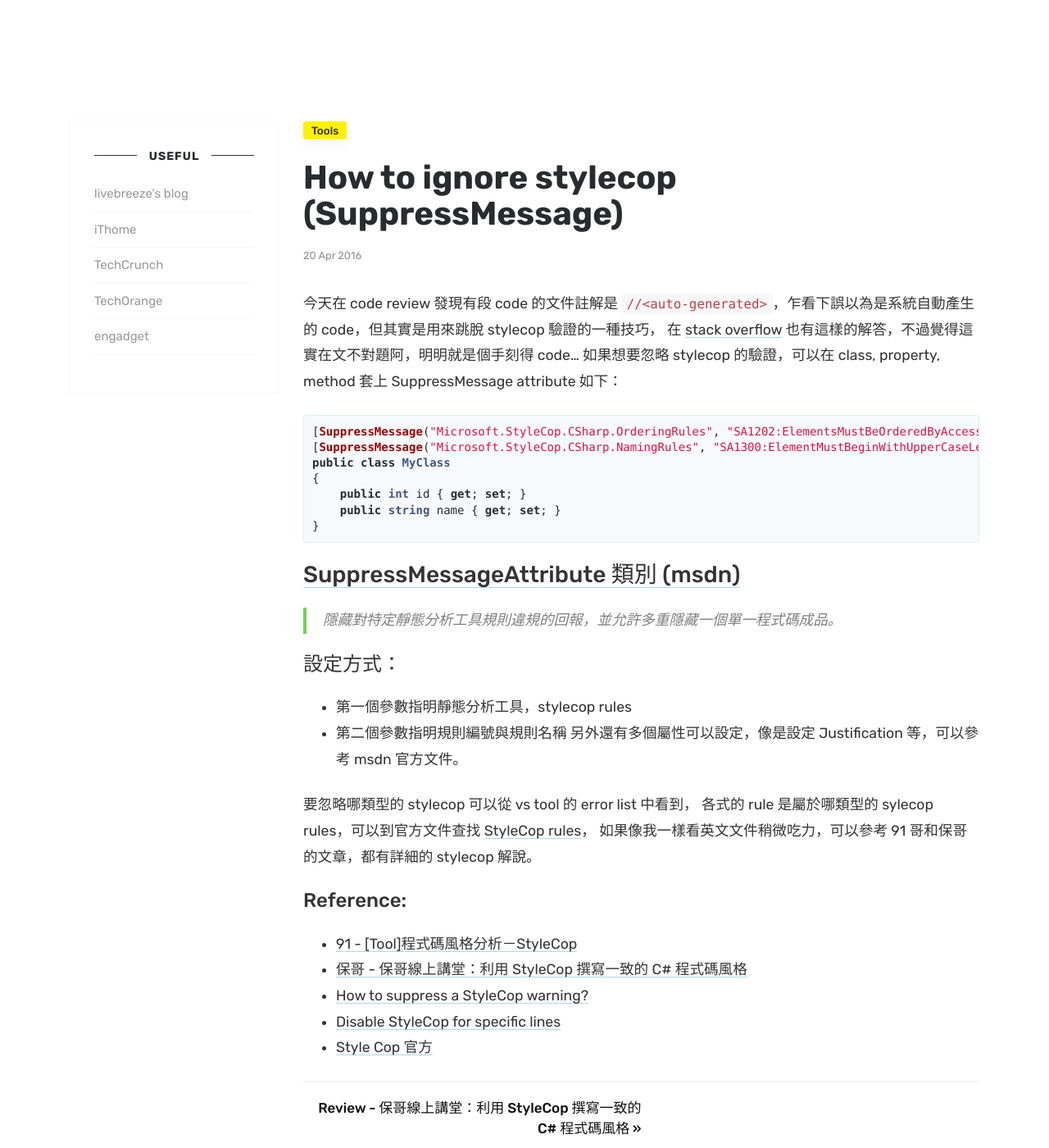
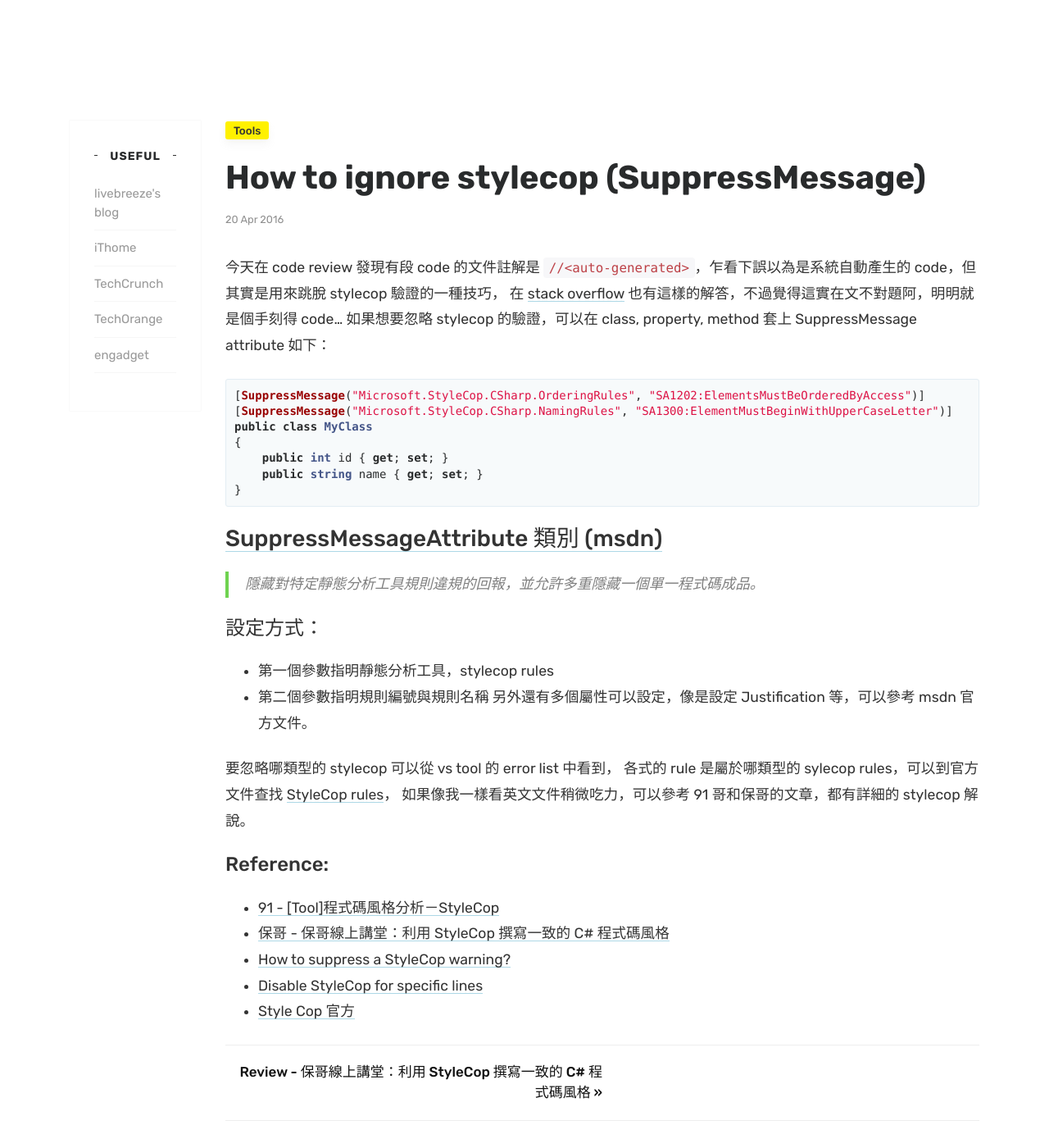
Before and after one commit to seanerge/seanerge.github.io, a Jekyll site: the page built from _posts/2016/2016-04-20-HowToIgnoreStylecopRules.md, in a window 1280 px wide and 1400 px high. Shown: the whole window at 82% size. Built offline with Jekyll 4.4.1, drawn with Linux system fonts in a browser that asks for light colours; comment, search, counter and statistics services are not loaded.

Commit message:
update style

```diff
--- a/_layouts/archive.html
+++ b/_layouts/archive.html
@@ -6,11 +6,11 @@ title: Archive
 <!-- Begin List Posts
 ================================================== -->
 <section class="row recent-posts">
-    <div class="col-md-4 col-lg-4">
+    <div class="col-md-2 col-lg-2">
         {% include sidebar.html %}
     </div>
 
-    <div class="col-md-8 col-lg-8">
+    <div class="col-md-10 col-lg-10">
         <div class="section-title">
             <h2><span>{{ page.type }} '{{ page.title }}'</span></h2>
         </div>
--- a/_layouts/post.html
+++ b/_layouts/post.html
@@ -11,7 +11,7 @@ post_class: post-template
 <div class="row">
 
     <!-- Sidebar -->
-    <div class="col-sm-3">
+    <div class="col-sm-2">
         {% include sidebar.html %}
     </div>
 
@@ -19,7 +19,7 @@ post_class: post-template
     <!-- Post -->
     {% assign author = site.authors[page.author] %}
 
-    <div class="col-sm-9">
+    <div class="col-sm-10">
         <div class="mainheading">
 
             <!-- Post Categories -->
--- a/assets/css/theme.css
+++ b/assets/css/theme.css
@@ -5,7 +5,7 @@ Version:1.0.2
 License: https://www.wowthemes.net/freebies-license/
 */
 body {
-    font-family: "Rubik", -apple-system, BlinkMacSystemFont, "Helvetica Neue", sans-serif;
+    font-family: "Noto Sans TC", "Rubik", -apple-system, BlinkMacSystemFont, "Helvetica Neue", sans-serif;
     overflow-x: hidden;
 }
 .mainheading {
@@ -763,7 +763,7 @@ background-color: #fff;
 #mc_embed_signup {font-family:inherit !Important;}
 .sidebar-right .sidebar {max-width:inherit;}
 .h1, .h2, .h3, .h4, .h5, .h6, h1, h2, h3, h4, h5, h6 {
-    font-family: "Rubik", -apple-system, BlinkMacSystemFont, "Helvetica Neue", sans-serif;
+    font-family: "Noto Sans TC", "Rubik", -apple-system, BlinkMacSystemFont, "Helvetica Neue", sans-serif;
 }
 .article-post .h1, .article-post .h2, .article-post .h3, .article-post .h4, .article-post .h5, .article-post .h6, .article-post h1, .article-post h2, .article-post h3, .article-post h4, .article-post h5, .article-post h6 {
     font-weight: 500;
```
